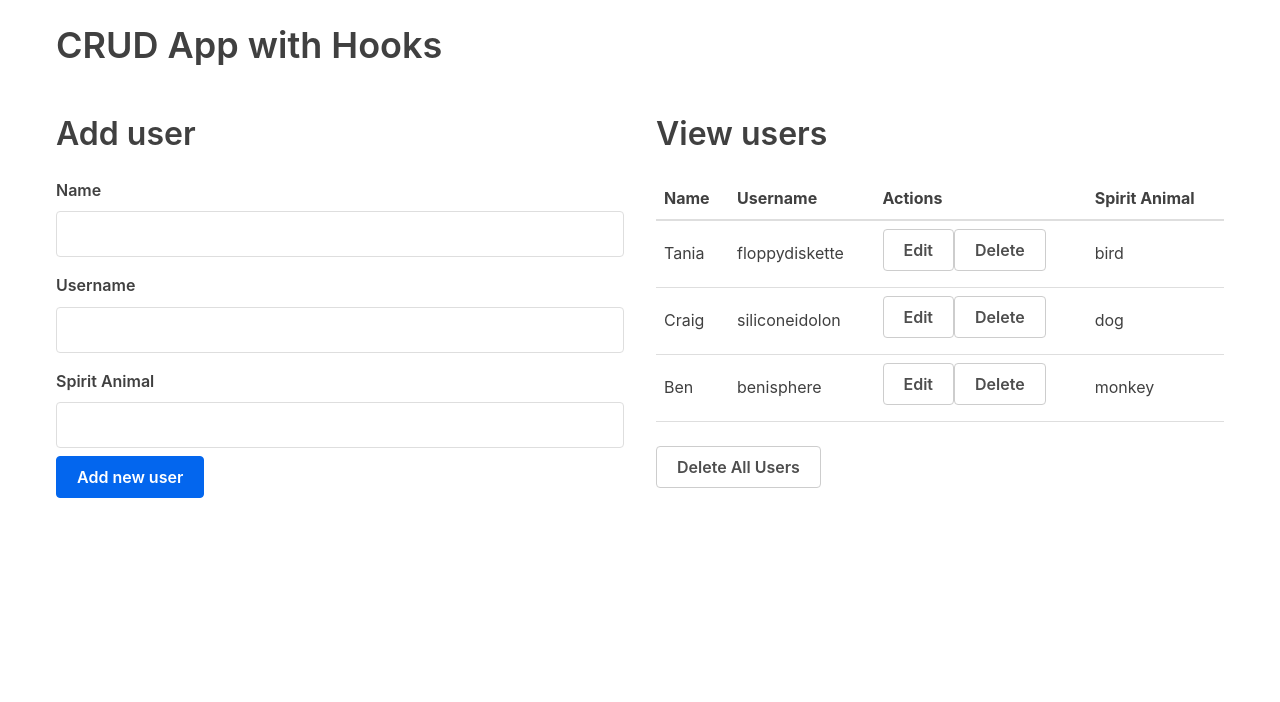
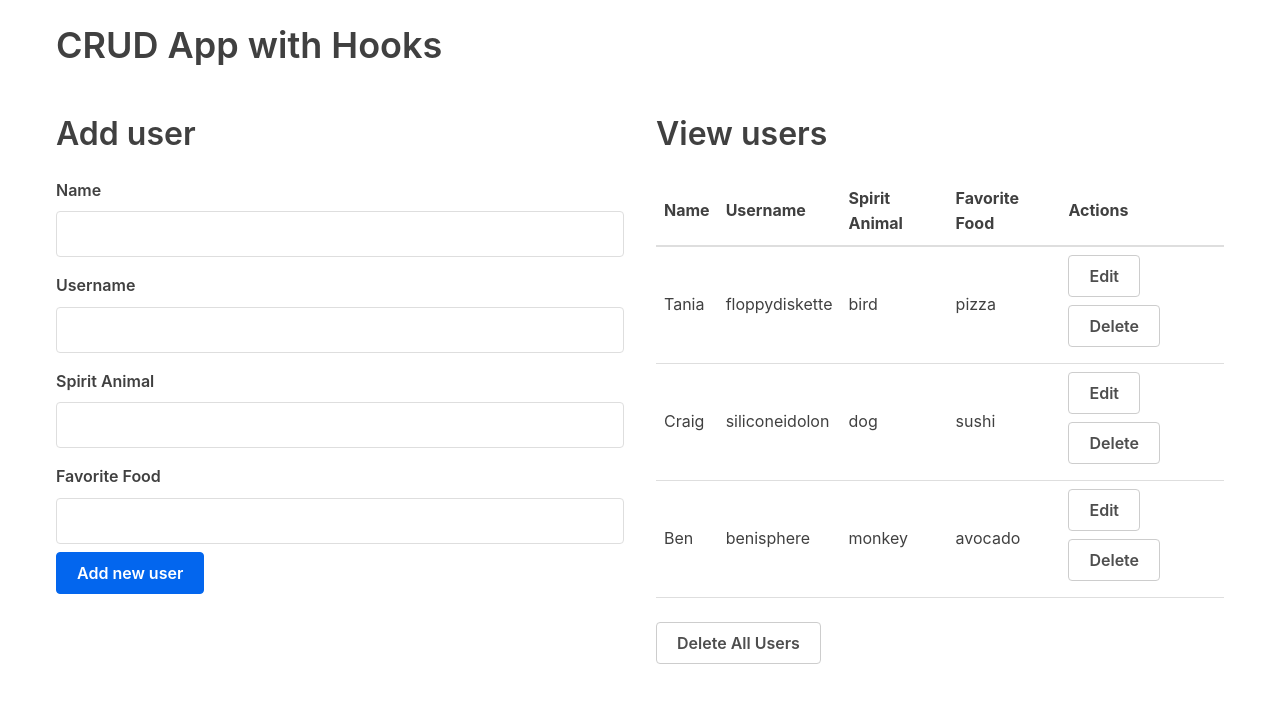
Before and after one commit to josephinef9/react-hooks, a React (Create React App) app: page / in a window 1280 px wide. Shown: the top 702 px of the page. Built offline with nearby package versions, Linux system fonts and the light colour scheme.

Commit message:
add favorite food column

```diff
--- a/src/App.js
+++ b/src/App.js
@@ -5,20 +5,20 @@ import EditUserForm from "./forms/EditUserForm"
 
 const App = () => {
   const usersData = [
-    { id: 1, name: 'Tania', username: 'floppydiskette', spiritAnimal: "bird" },
-    { id: 2, name: 'Craig', username: 'siliconeidolon', spiritAnimal: "dog" },
-    { id: 3, name: 'Ben', username: 'benisphere', spiritAnimal: "monkey" },
+    { id: 1, name: 'Tania', username: 'floppydiskette', spiritAnimal: "bird", favoriteFood: "pizza" },
+    { id: 2, name: 'Craig', username: 'siliconeidolon', spiritAnimal: "dog", favoriteFood: "sushi" },
+    { id: 3, name: 'Ben', username: 'benisphere', spiritAnimal: "monkey", favoriteFood: "avocado" },
   ]
 
   const [users, setUsers] = useState(usersData)
 
   const [editing, setEditing] = useState(false)
-  const initialFormState = { id: null, name: '', username: '', spiritAnimal: '' }
+  const initialFormState = { id: null, name: '', username: '', spiritAnimal: '', favoriteFood: '' }
   const [currentUser, setCurrentUser] = useState(initialFormState)
   const editRow = (user) => {
     setEditing(true)
 
-    setCurrentUser({ id: user.id, name: user.name, username: user.username, spiritAnimal: user.spiritAnimal })
+    setCurrentUser({ id: user.id, name: user.name, username: user.username, spiritAnimal: user.spiritAnimal, favoriteFood: user.favoriteFood })
   }
   const updateUser = (id, updatedUser) => {
     setEditing(false)
--- a/src/forms/AddUserForm.js
+++ b/src/forms/AddUserForm.js
@@ -1,7 +1,7 @@
 import React, {useState} from "react"
 
 const AddUserForm = (props) => {
-  const initialFormState = { id: null, name: '', username: '', spiritAnimal: '' }
+  const initialFormState = { id: null, name: '', username: '', spiritAnimal: '', favoriteFood: '' }
 
   const [user, setUser] = useState(initialFormState)
 
@@ -26,6 +26,8 @@ const AddUserForm = (props) => {
       <input type="text" name="username" value={user.username} onChange={handleInputChange}></input>
       <label>Spirit Animal</label>
       <input type="text" name="spiritAnimal" value={user.spiritAnimal} onChange={handleInputChange}></input>
+      <label>Favorite Food</label>
+      <input type="text" name="favoriteFood" value={user.favoriteFood} onChange={handleInputChange}></input>
       <button>Add new user</button>
     </form>
   )
--- a/src/forms/EditUserForm.js
+++ b/src/forms/EditUserForm.js
@@ -40,6 +40,8 @@ const EditUserForm = (props) => {
       />
       <label>Spirit Animal</label>
       <input type="text" name="spiritAnimal" value={user.spiritAnimal} onChange={handleInputChange}></input>
+      <label>Favorite Food</label>
+      <input type="text" name="favoriteFood" value={user.favoriteFood} onChange={handleInputChange}></input>
       <button>Update user</button>
       <button
         onClick={() => props.setEditing(false)}
--- a/src/tables/UserTable.js
+++ b/src/tables/UserTable.js
@@ -6,8 +6,9 @@ const UserTable = (props) => (
       <tr>
         <th>Name</th>
         <th>Username</th>
+        <th>Spirit Animal</th>
+        <th>Favorite Food</th>
         <th>Actions</th>
-        <th>Spirit Animal</th>
       </tr>
     </thead>
     <tbody>
@@ -16,11 +17,12 @@ const UserTable = (props) => (
           <tr key={user.id}>
             <td>{user.name}</td>
             <td>{user.username}</td>
+            <td>{user.spiritAnimal}</td>
+            <td>{user.favoriteFood}</td>
             <td>
               <button className="button muted-button" onClick={() => {props.editRow(user)}}>Edit</button>
               <button className="button muted-button" onClick={() => props.deleteUser(user.id)}>Delete</button>
             </td>
-            <td>{user.spiritAnimal}</td>
           </tr>
         ))
       ) : (
```
